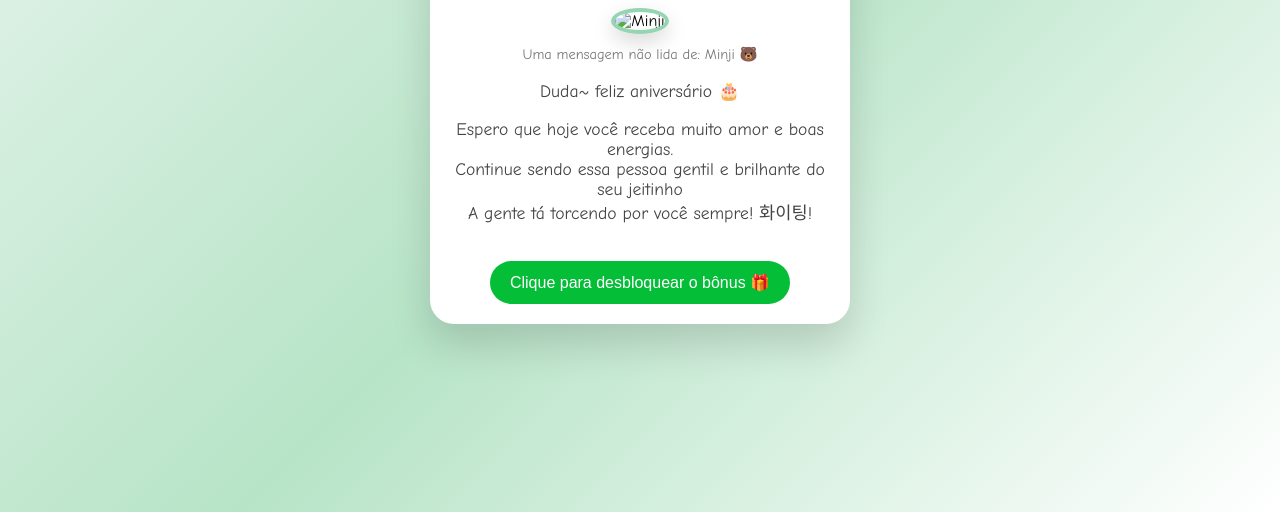
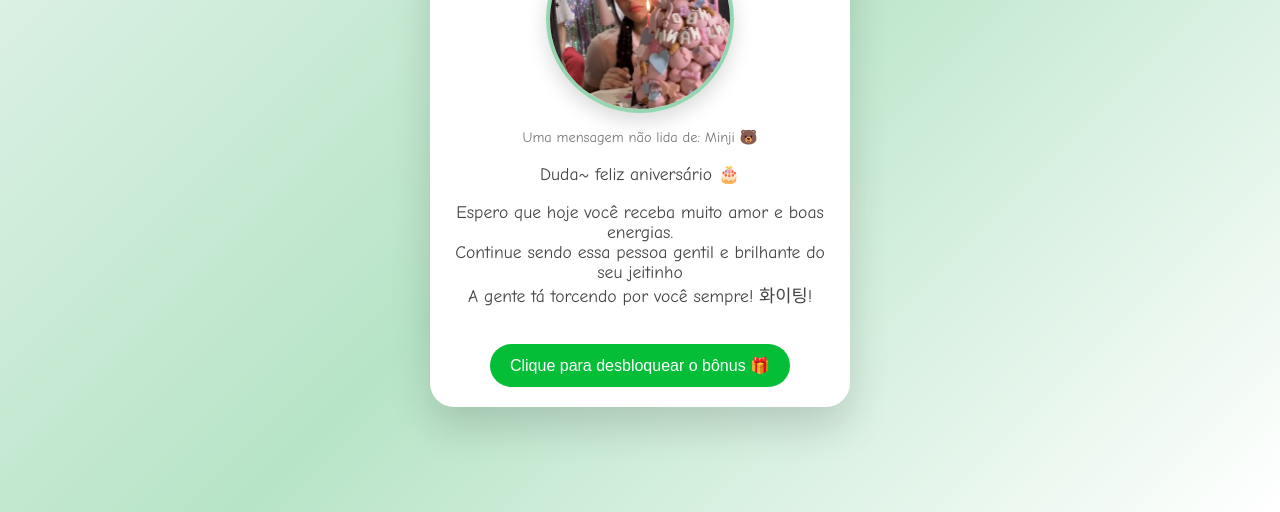
Before and after one commit to gabioliveira666/cartao-da-duda, a plain HTML site: page index.html in a window 1280 px wide. Shown: the part 288-800 px from the top of the page. Drawn offline with Linux system fonts and the light colour scheme.

Commit message:
Update index.html

```diff
--- a/index.html
+++ b/index.html
@@ -132,7 +132,7 @@
   <div class="card">
     <h1>Phoning App</h1>
 
-    <img src="miji.jpg" alt="Minji" class="minji">
+    <img src="minji.jpg" alt="Minji" class="minji">
     <p style="font-size:0.9rem;color:#777;margin-top:-4px;">Uma mensagem não lida de: Minji 🐻</p>
     <p>Duda~ feliz aniversário 🎂</p>
 
```
